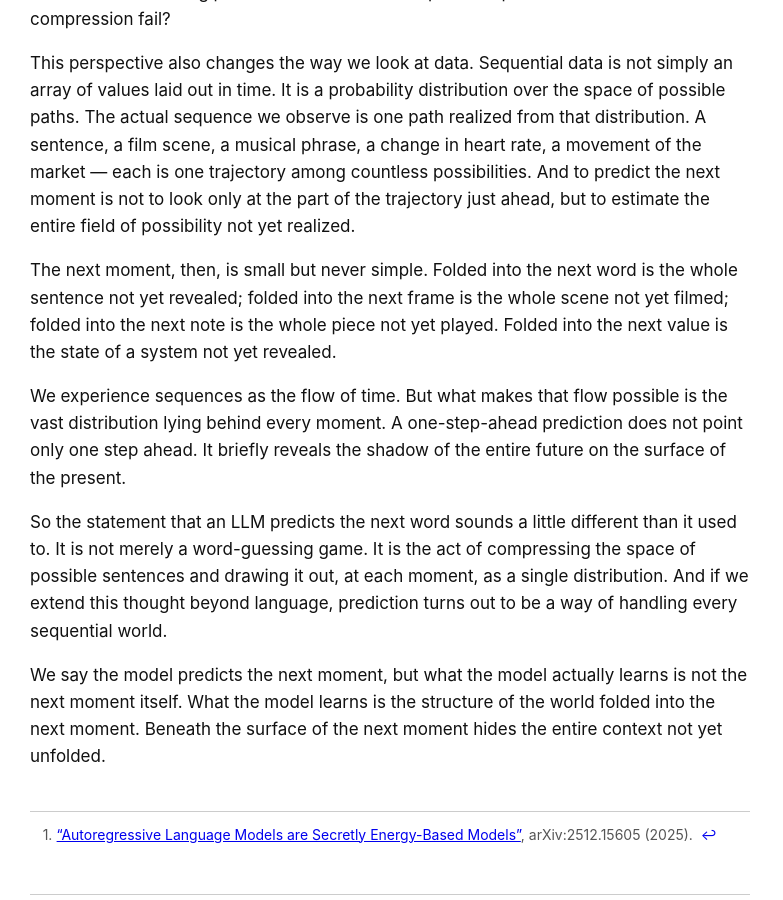
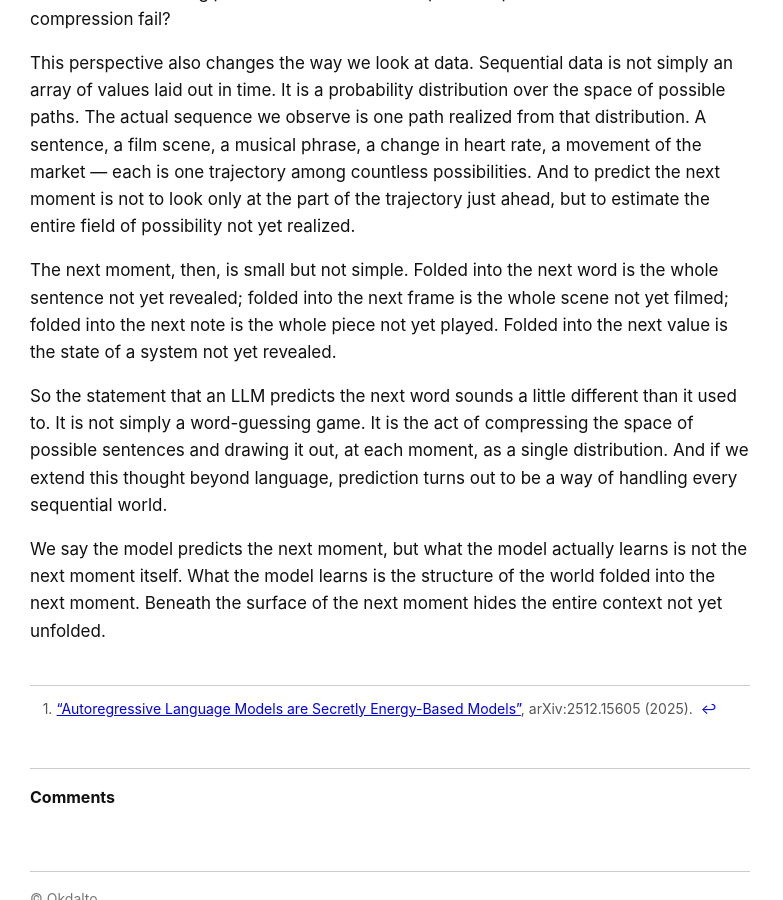
Before and after one commit to okdalto/okdalto.github.io, a Jekyll site: the page built from _en/what-it-means-to-predict-the-next-word.md, in a window 1280 px wide and 900 px high, scrolled down 3769 px. Shown: the whole window, without its empty margins (0-783 px from the left). Built offline with Jekyll 4.4.1, drawn with Linux system fonts in a browser that asks for light colours; formulas are drawn with MathJax 3; comment, search, counter and statistics services are not loaded.

Commit message:
Mirror Korean edits in English post (drop closing paragraph, minor wording)
Co-Authored-By: Claude Fable 5 <noreply@anthropic.com>

```diff
--- a/_en/what-it-means-to-predict-the-next-word.md
+++ b/_en/what-it-means-to-predict-the-next-word.md
@@ -51,11 +51,9 @@ This difference matters. The former is a claim about structural impossibility; t
 
 This perspective also changes the way we look at data. Sequential data is not simply an array of values laid out in time. It is a probability distribution over the space of possible paths. The actual sequence we observe is one path realized from that distribution. A sentence, a film scene, a musical phrase, a change in heart rate, a movement of the market — each is one trajectory among countless possibilities. And to predict the next moment is not to look only at the part of the trajectory just ahead, but to estimate the entire field of possibility not yet realized.
 
-The next moment, then, is small but never simple. Folded into the next word is the whole sentence not yet revealed; folded into the next frame is the whole scene not yet filmed; folded into the next note is the whole piece not yet played. Folded into the next value is the state of a system not yet revealed.
+The next moment, then, is small but not simple. Folded into the next word is the whole sentence not yet revealed; folded into the next frame is the whole scene not yet filmed; folded into the next note is the whole piece not yet played. Folded into the next value is the state of a system not yet revealed.
 
-We experience sequences as the flow of time. But what makes that flow possible is the vast distribution lying behind every moment. A one-step-ahead prediction does not point only one step ahead. It briefly reveals the shadow of the entire future on the surface of the present.
-
-So the statement that an LLM predicts the next word sounds a little different than it used to. It is not merely a word-guessing game. It is the act of compressing the space of possible sentences and drawing it out, at each moment, as a single distribution. And if we extend this thought beyond language, prediction turns out to be a way of handling every sequential world.
+So the statement that an LLM predicts the next word sounds a little different than it used to. It is not simply a word-guessing game. It is the act of compressing the space of possible sentences and drawing it out, at each moment, as a single distribution. And if we extend this thought beyond language, prediction turns out to be a way of handling every sequential world.
 
 We say the model predicts the next moment, but what the model actually learns is not the next moment itself. What the model learns is the structure of the world folded into the next moment. Beneath the surface of the next moment hides the entire context not yet unfolded.
 
```
